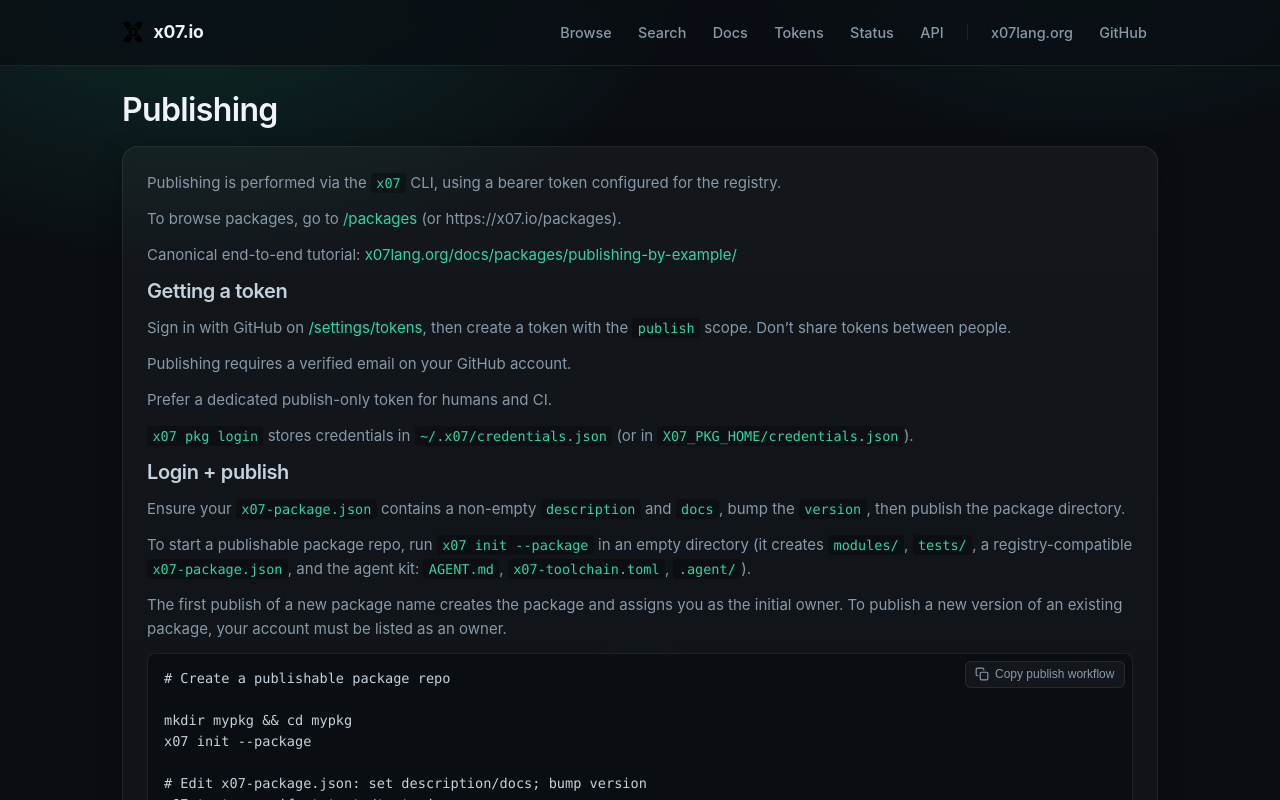
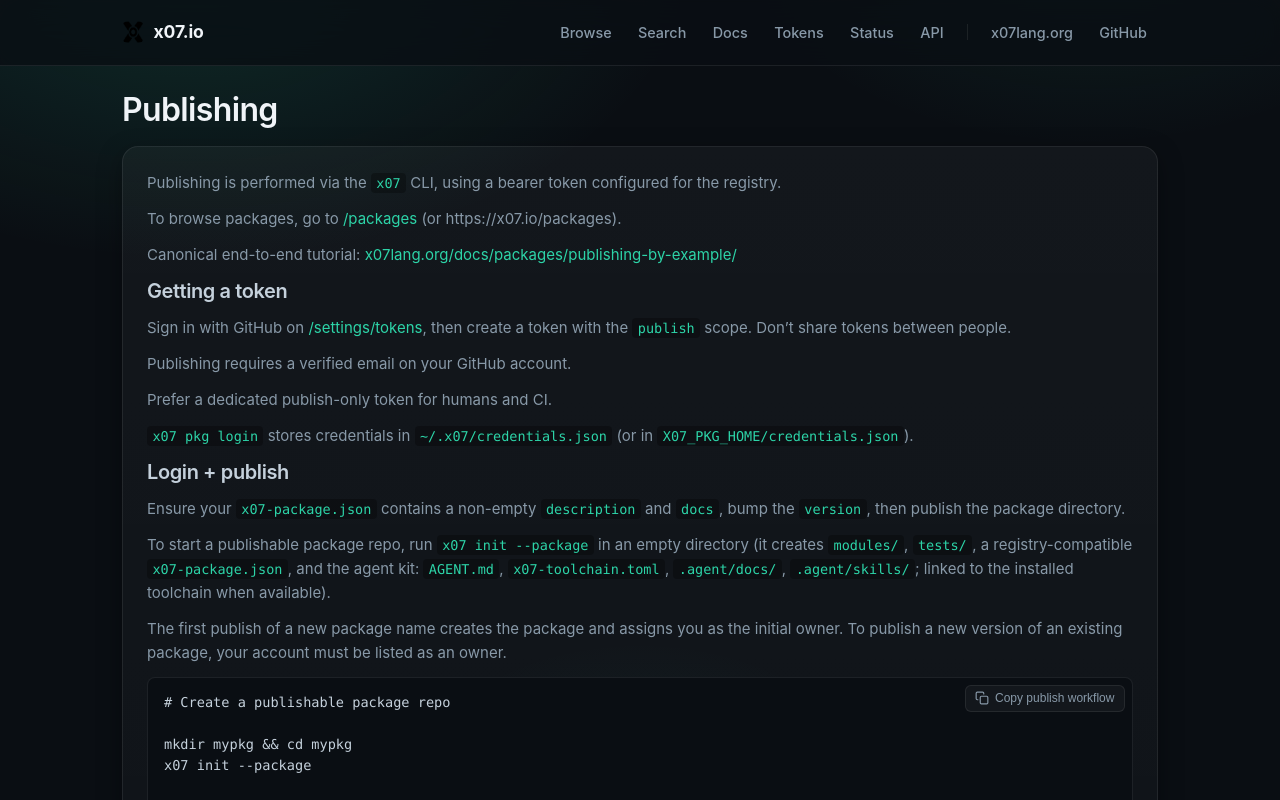
Before and after one commit to x07lang/x07-registry-web, a SvelteKit app: page /docs/publish in a window 1280 px wide. Shown: the top 800 px of the page. Built offline with nearby package versions, Linux system fonts and the light colour scheme.

Commit message:
docs(publish): mention .agent/docs and .agent/skills

```diff
--- a/src/routes/docs/publish/+page.svelte
+++ b/src/routes/docs/publish/+page.svelte
@@ -67,7 +67,8 @@
 		directory (it creates <code class="code-inline">modules/</code>, <code class="code-inline">tests/</code>, a
 		registry-compatible <code class="code-inline">x07-package.json</code>, and the agent kit:
 		<code class="code-inline">AGENT.md</code>, <code class="code-inline">x07-toolchain.toml</code>,
-		<code class="code-inline">.agent/</code>).
+		<code class="code-inline">.agent/docs/</code>, <code class="code-inline">.agent/skills/</code>; linked to the
+		installed toolchain when available).
 	</p>
 	<p class="muted">
 		The first publish of a new package name creates the package and assigns you as the initial owner. To publish a new
```
Also changed, not shown: 1 other file (tests, documents, lock files or other folders).
